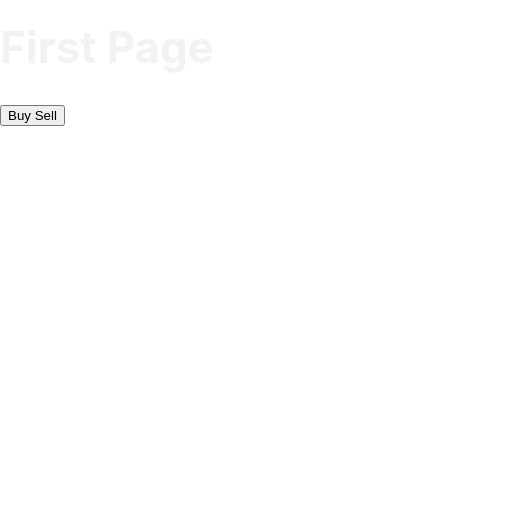
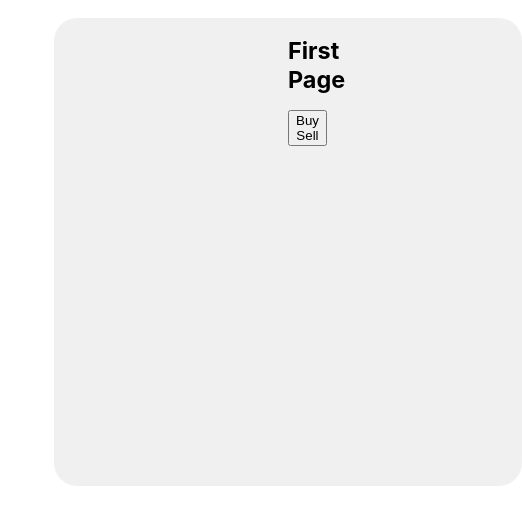
Before and after one commit to FahmiRid/my-app, a React (Create React App) app: page /admin in a window 390 px wide. Shown: the top 524 px of the page, 522 px wide, since content can reach past the window. Built offline with nearby package versions, Linux system fonts and the light colour scheme.

Commit message:
deploy to host

```diff
--- a/src/screen/Admin.jsx
+++ b/src/screen/Admin.jsx
@@ -1,4 +1,5 @@
 import React, { useEffect } from "react";
+import '../styles/admin1.css'
 
 export default function Admin() {
   useEffect(() => {
@@ -31,7 +32,8 @@ export default function Admin() {
   };
 
   return (
-    <div className="flex justify-center items-center h-screen">
+    <div className="center">
+    <div className="border-box">
       <h1>First Page</h1>
       <button
         onClick={sendMessagetoReactNative}
@@ -40,5 +42,6 @@ export default function Admin() {
         Buy Sell
       </button>
     </div>
+    </div>
   );
 }
--- /dev/null
+++ b/src/styles/admin1.css
@@ -0,0 +1,45 @@
+.center {
+    text-align: center;
+    padding: 1rem; /* Add some padding for spacing */
+  }
+
+  .border-box {
+    max-width: 80%; /* Adjust the maximum width */
+    margin: 0 auto; /* Center horizontally */
+    padding: 13rem;
+    border-radius: 23px;
+    background: #d9d9d968;
+    box-sizing: border-box;
+  }
+
+  h1 {
+    color: black;
+    text-align: center; /* Center the text */
+    margin-top: -12rem;
+  }
+
+  /* Media Queries for responsiveness */
+  @media (max-width: 768px) {
+    .border-box {
+      max-width: 90%; /* Adjust for smaller screens */
+    }
+
+    h1 {
+      margin-left: 0; /* Reset margin for smaller screens */
+      font-size: 1.5rem; /* Adjust font size for smaller screens */
+    }
+  }
+
+  /* Media Query for iPhone XR */
+  @media (max-width: 414px) {
+    .border-box {
+      max-width: 90%; /* Adjust the maximum width for smaller screens */
+    }
+
+    h1 {
+      margin-left: 0; /* Reset margin for smaller screens */
+      font-size: 1.3rem; /* Adjust font size for smaller screens */
+    }
+
+    /* Additional adjustments if needed */
+  }
--- a/src/styles/homeStyle.css
+++ b/src/styles/homeStyle.css
@@ -1,3 +1,3 @@
 .center {
-    margin-left: 20em;
+    margin-left: 2em;
 }
```
